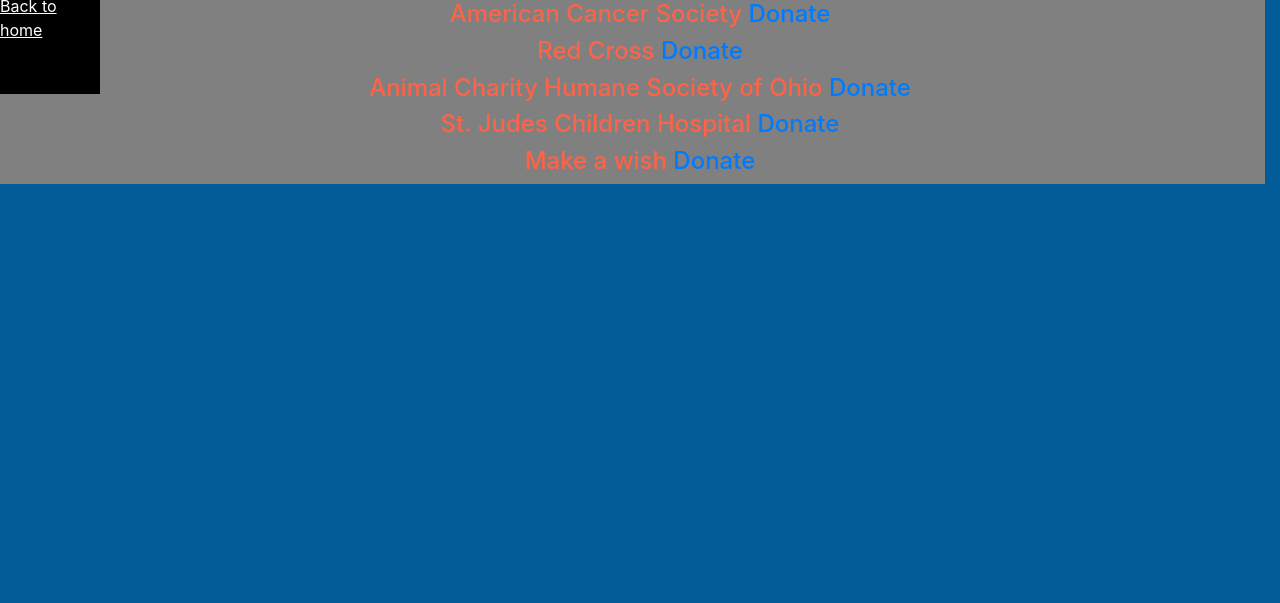
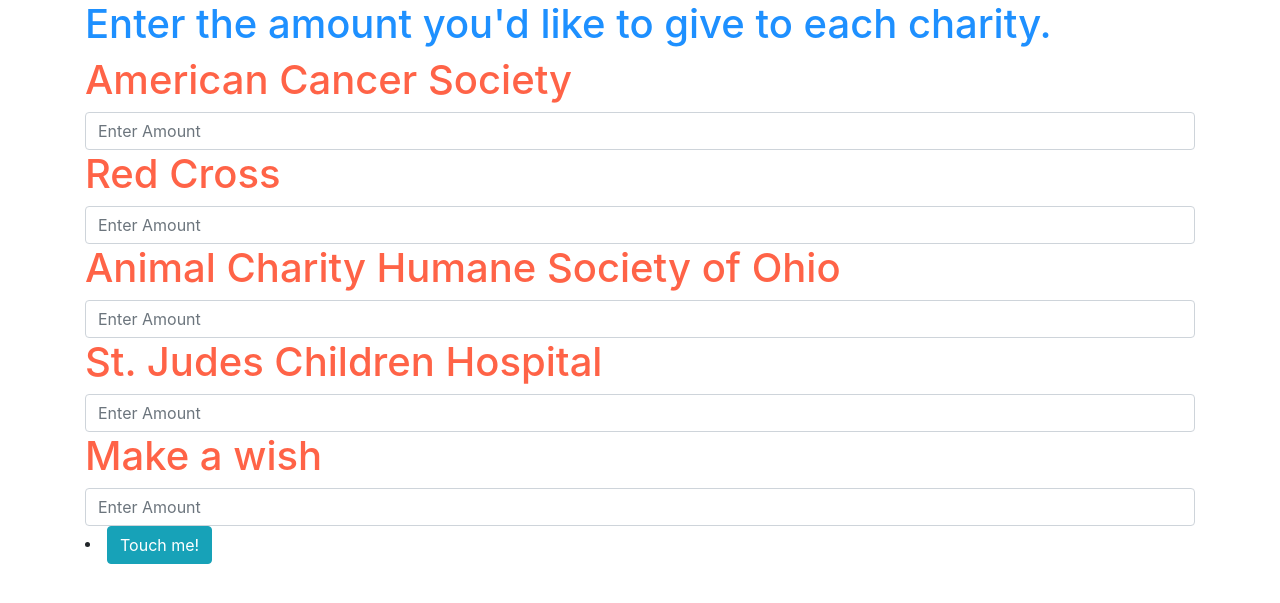
Before and after one commit to TWarn377/RevUCCharity, a Flask app: page /charities in a window 1280 px wide. Shown: the top 603 px of the page. Run offline with Flask 2, Linux system fonts and the light colour scheme; some libraries are stand-ins or nearby versions.

Commit message:
javascript

```diff
--- a/static/styles/CharitiesStyles.css
+++ b/static/styles/CharitiesStyles.css
@@ -1,37 +1,76 @@
 body {
-    background-color: #005b96;
+  background-color: #4286f4;
 }
 
-h1 {
-    background-color: #005b96;
-    color: #000000;
-    text-color: #000000;
-    text-align: center;
-    font-size: 24px;
+.header {
+  position:fixed;
+  display: inline;
+  left = 0;
+  top = 0;
+  width = 100%;
+  height = 300px;
 }
 
-.square {
-    background: #000000;
-    width: 100px;
-    height: 100px;
-    margin-top: -190px;
-    margin-left: 0px;
-    margin-right: 0px;
-    margin-bottom: 0px;
-}
-.square h1 {
-    color: #fff;
+#logo {
+  float:left;
+  position:relative;
+  margin-left = 10px;
+  margin-top = 10px;
+  height = 100%;
 }
 
-.rectangle{
-  background: gray;
-  width: 1265px;
-  height: 185px;
-  margin-top: -185px;
-  margin-left: 0px;
-  margin-right: 0px;
-  margin-bottom: 0px;
+#menu {
+  text-align: center;
+  postition:inherit;
+  margin-left: 10px;
+  magin-top = 10px;
+  height = 100%;
 }
-.rectangle h1 {
-  color: gray;
+
+ul {
+  float: left;
+  position: inherit;
+  list-style-type: none;
+  margin: 0;
+  padding: 0;
+  overflow: hidden;
+  background-color: #ffffff;
 }
+
+li {
+  display: inline;
+  float: left;
+}
+
+li a {
+  color: black;
+  text-align: center;
+  padding: 14px 16px;
+  text-decoration: none;
+}
+
+li a:hover {
+  background-color: #b5e0ff;
+}
+
+
+.MenuLink {
+  text-align: center;
+  font-size:40px;
+  margin-left = 10px;
+  margin-right = 10px;
+}
+
+#content {
+  position : fixed;
+  margin-left = 10%;
+  margin-right = 10%;
+  top = 500px;
+  width = 100%;
+  height = 100%;
+  background-color:  #ffffff;
+}
+
+#login {
+  float: right;
+}
--- a/templates/Charities.html
+++ b/templates/Charities.html
@@ -1,24 +1,31 @@
 <!DOCTYPE html>
 <html lang="en">
   <head>
+    <link rel="stylesheet" href="https://stackpath.bootstrapcdn.com/bootstrap/4.3.1/css/bootstrap.min.css" integrity="sha384-ggOyR0iXCbMQv3Xipma34MD+dH/1fQ784/j6cY/iJTQUOhcWr7x9JvoRxT2MZw1T" crossorigin="anonymous">
     <title>Charity List</title>
-    <link rel="stylesheet" href="https://stackpath.bootstrapcdn.com/bootstrap/4.3.1/css/bootstrap.min.css" integrity="sha384-ggOyR0iXCbMQv3Xipma34MD+dH/1fQ784/j6cY/iJTQUOhcWr7x9JvoRxT2MZw1T" crossorigin="anonymous">
-    <link rel="stylesheet" href="{{ url_for('static', filename='styles/CharitiesStyles.css') }}">
-    <script src="https://code.jquery.com/jquery-3.3.1.slim.min.js" integrity="sha384-q8i/X+965DzO0rT7abK41JStQIAqVgRVzpbzo5smXKp4YfRvH+8abtTE1Pi6jizo" crossorigin="anonymous"></script>
-    <script src="https://cdnjs.cloudflare.com/ajax/libs/popper.js/1.14.7/umd/popper.min.js" integrity="sha384-UO2eT0CpHqdSJQ6hJty5KVphtPhzWj9WO1clHTMGa3JDZwrnQq4sF86dIHNDz0W1" crossorigin="anonymous"></script>
-    <script src="https://stackpath.bootstrapcdn.com/bootstrap/4.3.1/js/bootstrap.min.js" integrity="sha384-JjSmVgyd0p3pXB1rRibZUAYoIIy6OrQ6VrjIEaFf/nJGzIxFDsf4x0xIM+B07jRM" crossorigin="anonymous"></script>
   </head>
   <body>
 <!--<LINK href="./styles/CharitiesStyle.css" title="compact" rel="stylesheet" type="text/css">-->
       <div class = "container">
-        <h1><a style = "color:Tomato;" href = "https://www.cancer.org/"class= "MenuLink">American Cancer Society</a>    <a href = "" class = "MenuLink">Donate</a></h1>
-        <h1><a style = "color:Tomato;" href = "https://www.redcross.org/" class= "MenuLink">Red Cross</a>    <a href = "" class = "MenuLink">Donate</a></h1>
-        <h1><a style = "color:Tomato;" href = "http://www.animalcharityofohio.org/" class= "MenuLink">Animal Charity Humane Society of Ohio</a>    <a href = "" class = "MenuLink">Donate</a></h1>
-        <h1><a style = "color:Tomato;" href = "https://www.stjude.org/" class= "MenuLink">St. Judes Children Hospital</a>    <a href = "" class = "MenuLink">Donate</a></h1>
-        <h1><a style = "color:Tomato;" href = "http://wish.org/" class= "MenuLink">Make a wish</a>    <a href = "" class = "MenuLink">Donate</a></h1>
+        <h1><a style = "color:DodgerBlue;">Enter the amount you'd like to give to each charity.</h1>
+        <h1><a style = "color:Tomato;" href = "https://www.cancer.org/"class= "MenuLink">American Cancer Society</a></h1>
+        <input type="text" class="form-control" id="inputDonation" placeholder="Enter Amount">
+        <h1><a style = "color:Tomato;" href = "https://www.redcross.org/" class= "MenuLink">Red Cross</a></h1>
+        <input type="text" class="form-control" id="inputDonation" placeholder="Enter Amount">
+        <h1><a style = "color:Tomato;" href = "http://www.animalcharityofohio.org/" class= "MenuLink">Animal Charity Humane Society of Ohio</a></h1>
+        <input type="text" class="form-control" id="inputDonation" placeholder="Enter Amount">
+        <h1><a style = "color:Tomato;" href = "https://www.stjude.org/" class= "MenuLink">St. Judes Children Hospital</a></h1>
+        <input type="text" class="form-control" id="inputDonation" placeholder="Enter Amount">
+        <h1><a style = "color:Tomato;" href = "http://wish.org/" class= "MenuLink">Make a wish</a></h1>
+        <input type="text" class="form-control" id="inputDonation" placeholder="Enter Amount">
+        <li class="nav-item">
+          <button type="button" class="btn btn-info">Touch me!</button>
+        </li>
     </div>
     <div class = "rectangle"><a style = "color:Gray"></a></div>
     <div class = "square"><a style = "color:White;" href = "/" class = "MenuLink">Back to home</a></div>
-
+    <script src="https://code.jquery.com/jquery-3.3.1.slim.min.js" integrity="sha384-q8i/X+965DzO0rT7abK41JStQIAqVgRVzpbzo5smXKp4YfRvH+8abtTE1Pi6jizo" crossorigin="anonymous"></script>
+    <script src="https://cdnjs.cloudflare.com/ajax/libs/popper.js/1.14.7/umd/popper.min.js" integrity="sha384-UO2eT0CpHqdSJQ6hJty5KVphtPhzWj9WO1clHTMGa3JDZwrnQq4sF86dIHNDz0W1" crossorigin="anonymous"></script>
+    <script src="https://stackpath.bootstrapcdn.com/bootstrap/4.3.1/js/bootstrap.min.js" integrity="sha384-JjSmVgyd0p3pXB1rRibZUAYoIIy6OrQ6VrjIEaFf/nJGzIxFDsf4x0xIM+B07jRM" crossorigin="anonymous"></script>
   </body>
 </html>
```
Also changed, not shown: static/js/RevUCCharity.js (+14 -3 lines), templates/index.html (+49 -4 lines).
